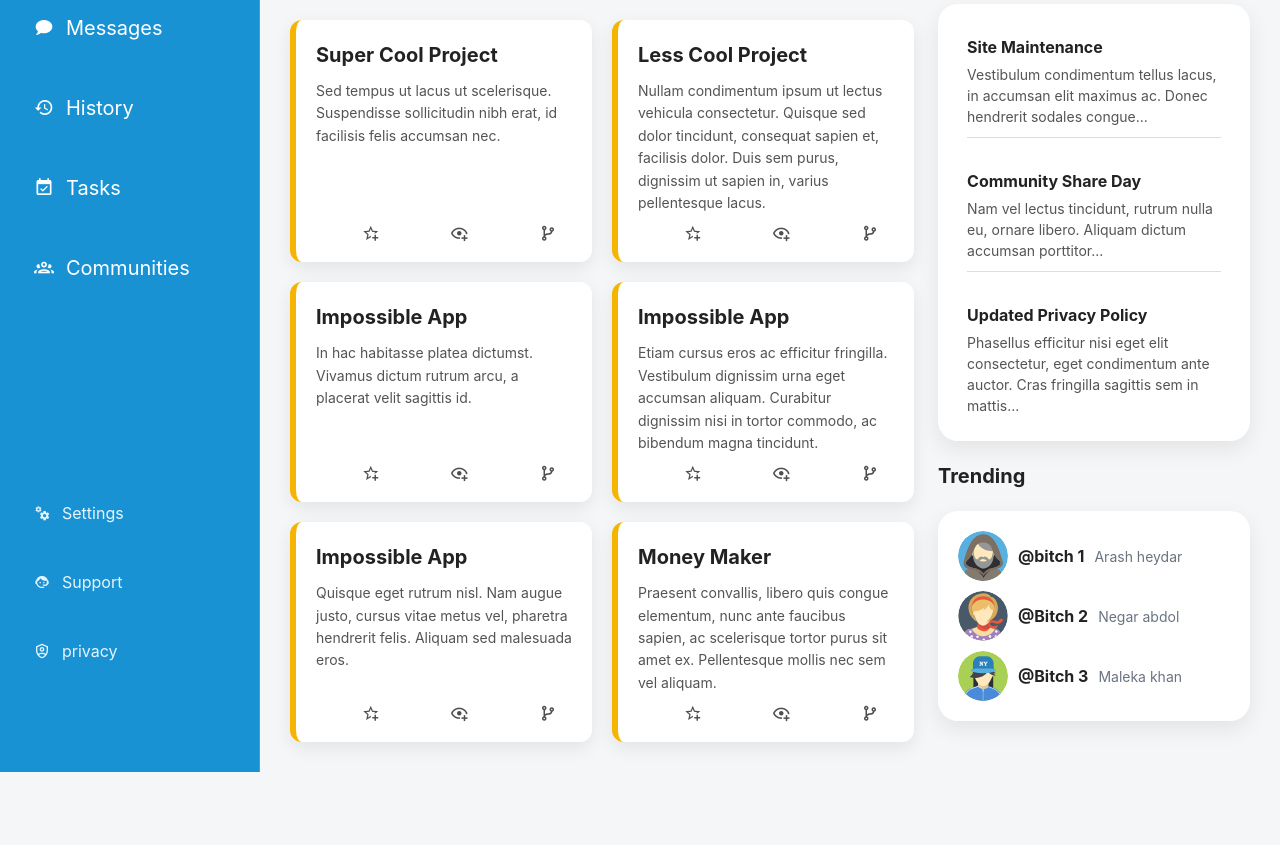
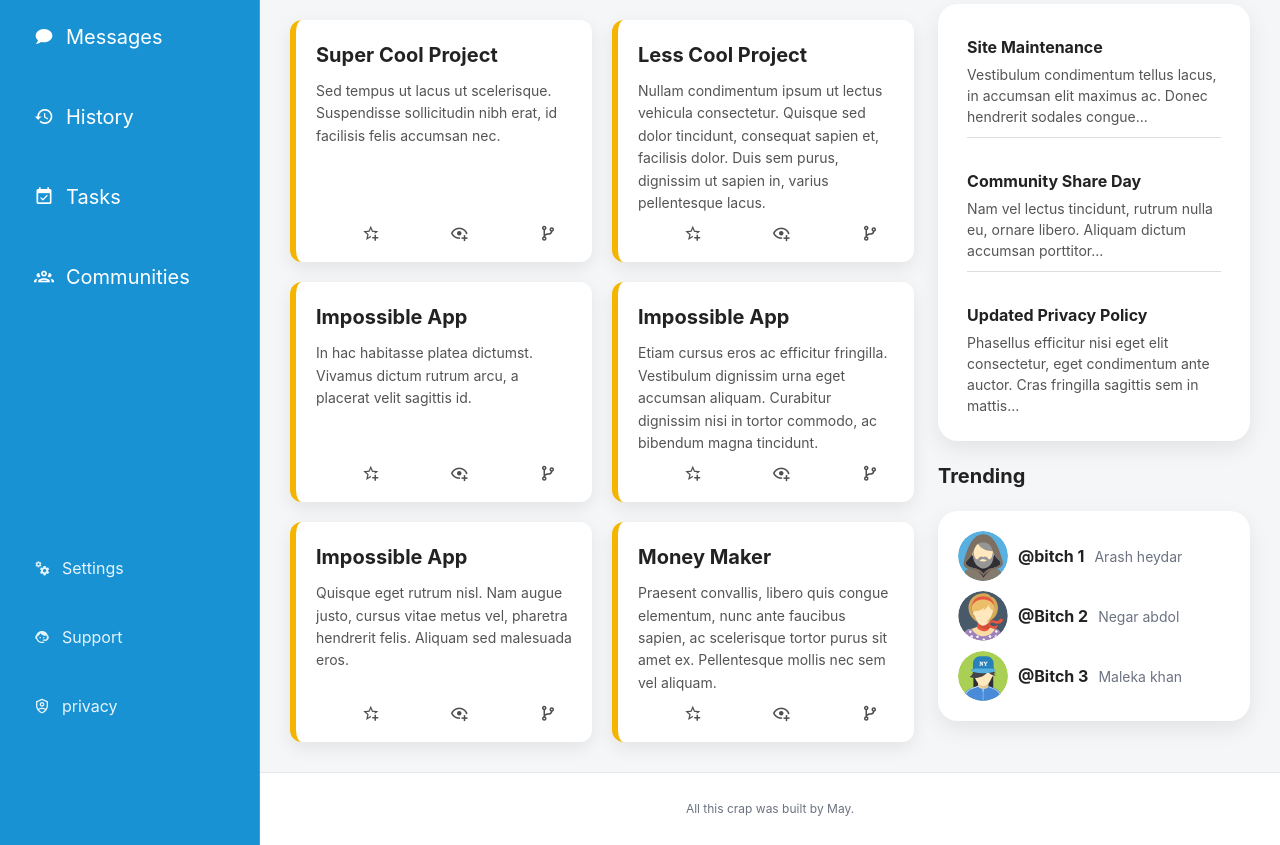
Before and after one commit to may-zone/odin-admin-panel, a plain HTML site: page index.html in a window 1280 px wide. Shown: the part 333-1178 px from the top of the page. Before the commit the page ends 1105 px from the top, so only its background shows below. Drawn offline with Linux system fonts and the light colour scheme.

Commit message:
feat [ footer ]

```diff
--- a/index.html
+++ b/index.html
@@ -161,7 +161,9 @@
 
             </div>
         </div>
-
+        <footer class="site-footer">
+            <p>All this crap was built by May.</p>
+        </footer>
     </div>
 </body>
 </html>
--- a/style.css
+++ b/style.css
@@ -23,10 +23,20 @@ body{
     display: grid;
     grid-template-areas:
     "sidebar header"
-    "sidebar main-content";
+    "sidebar main-content"
+    "sidebar footer";
     grid-template-columns: 260px minmax(0, 1fr);
-    grid-template-rows: auto 1fr;
+    grid-template-rows: auto 1fr auto;
     background-color: #f5f6f8;
+}
+.site-footer{
+    grid-area: footer;
+    padding: 15px 30px;
+    background-color: #fff;
+    border-top: 1px solid #e5e7eb;
+    text-align: center;
+    font-size: var(--font-xs);
+    color: #6b7280;
 }
 .header{
     grid-area: header;
```
